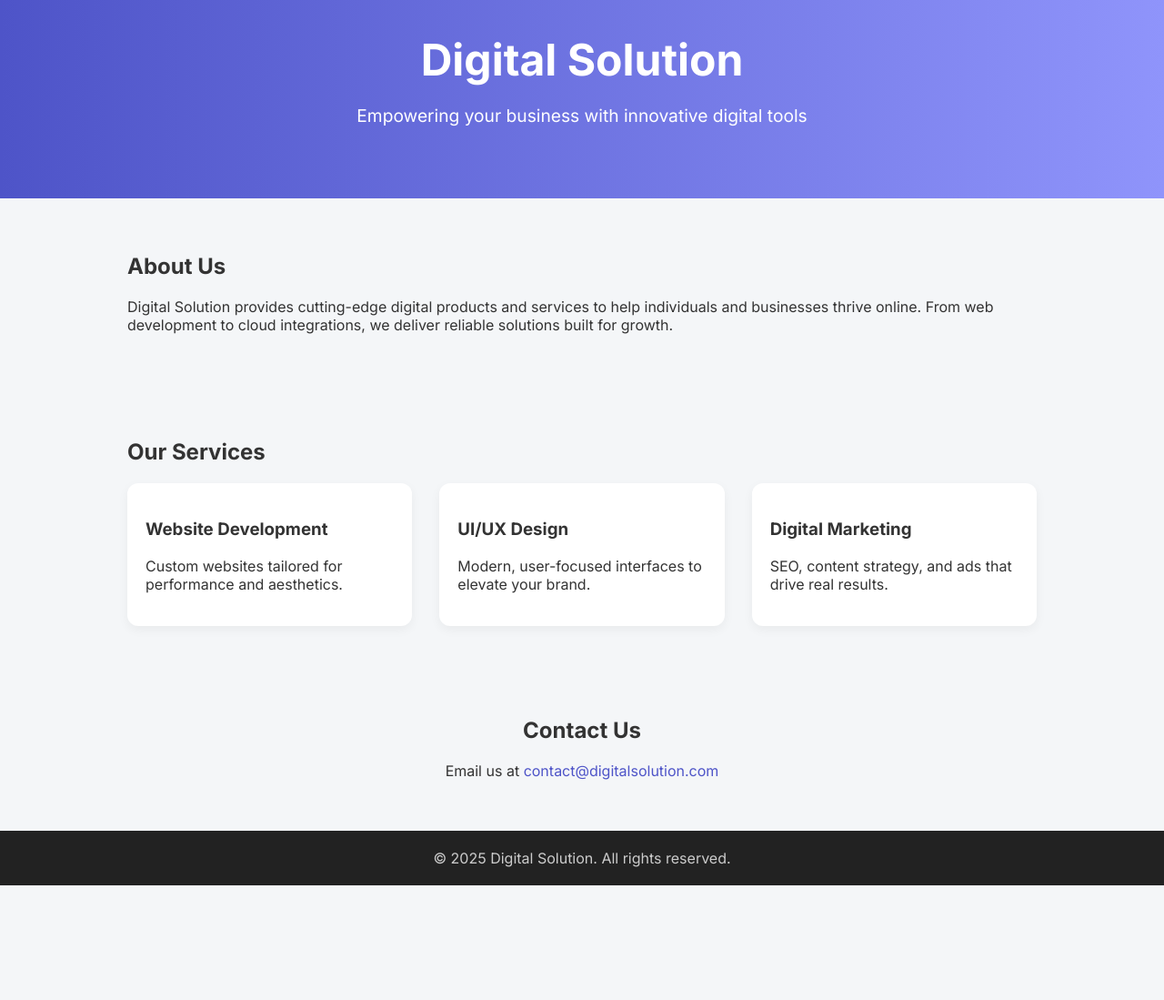
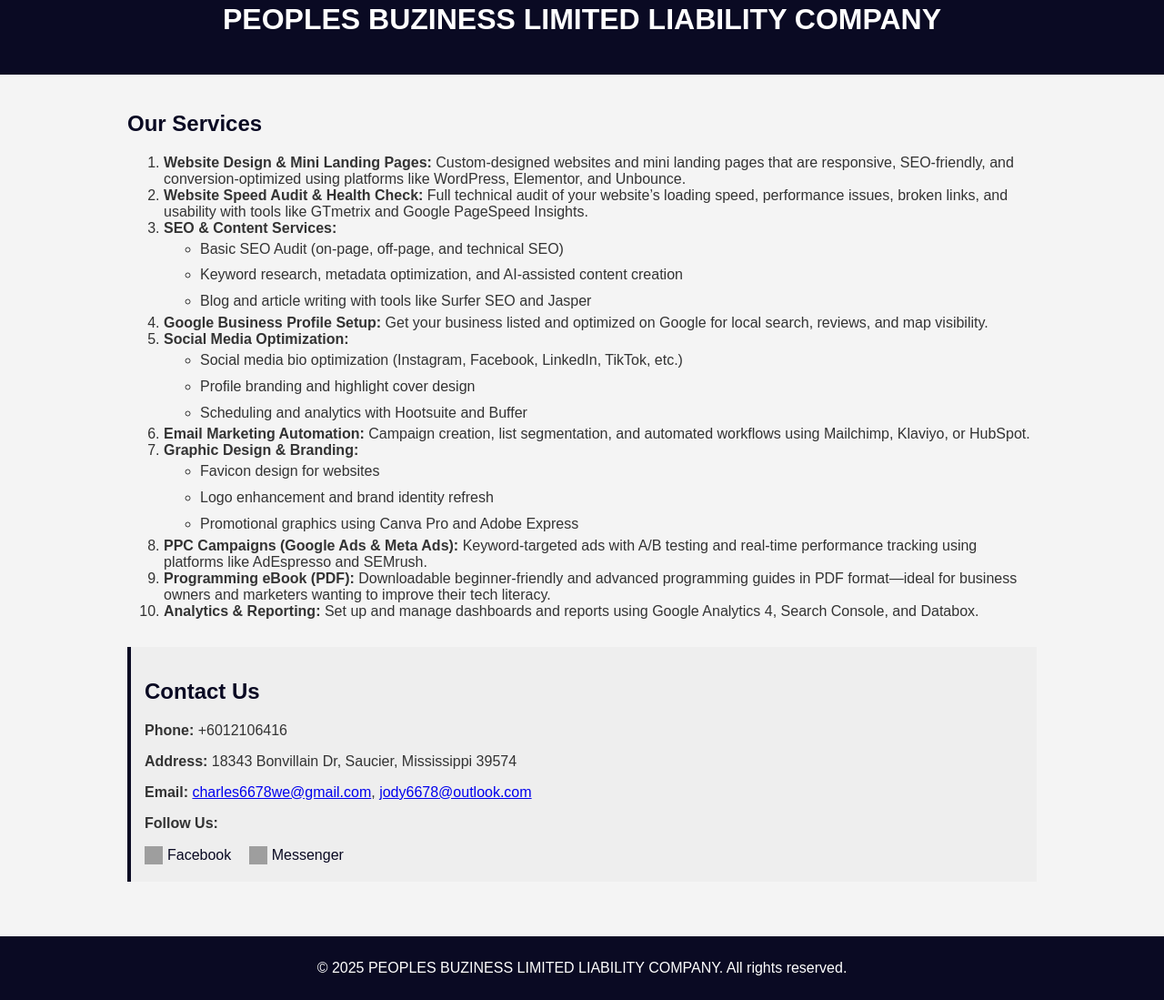
Before and after one commit to weeklymethod/mydigitalsolution, a plain HTML site: page index.html in a window 1280 px wide. Shown: the part 38-1137 px from the top of the page at 91% size. Before the commit the page ends 1011 px from the top, so only its background shows below. Drawn offline with Linux system fonts and the light colour scheme; grey boxes are pictures that could not be loaded.

Commit message:
Update index.html

```diff
--- a/index.html
+++ b/index.html
@@ -3,97 +3,143 @@
 <head>
   <meta charset="UTF-8" />
   <meta name="viewport" content="width=device-width, initial-scale=1.0" />
-  <title>Digital Solution</title>
-  <link href="https://fonts.googleapis.com/css2?family=Inter:wght@400;700&display=swap" rel="stylesheet">
+  <title>PEOPLES BUZINESS LIMITED LIABILITY COMPANY</title>
   <style>
     body {
+      font-family: Arial, sans-serif;
+      background-color: #f4f4f4;
       margin: 0;
-      font-family: 'Inter', sans-serif;
-      background: #f4f6f8;
+      padding: 0;
       color: #333;
     }
     header {
-      background: linear-gradient(to right, #4e54c8, #8f94fb);
-      padding: 60px 20px;
-      color: white;
+      background-color: #0a0a23;
+      color: #fff;
+      padding: 20px;
       text-align: center;
     }
-    header h1 {
-      font-size: 3em;
-      margin: 0.3em 0;
+    .container {
+      padding: 20px;
+      max-width: 1000px;
+      margin: auto;
     }
-    header p {
-      font-size: 1.2em;
+    h2 {
+      color: #0a0a23;
     }
-    section {
-      padding: 40px 20px;
-      max-width: 1000px;
-      margin: 0 auto;
+    ul {
+      line-height: 1.8;
     }
-    .services {
-      display: grid;
-      grid-template-columns: repeat(auto-fit, minmax(250px, 1fr));
-      gap: 30px;
+    .contact {
+      background-color: #eee;
+      padding: 15px;
+      margin-top: 30px;
+      border-left: 4px solid #0a0a23;
     }
-    .card {
-      background: white;
-      border-radius: 12px;
-      box-shadow: 0 4px 12px rgba(0, 0, 0, 0.05);
-      padding: 20px;
+    .social-links {
+      margin-top: 10px;
+    }
+    .social-links a {
+      margin-right: 15px;
+      text-decoration: none;
+      color: #0a0a23;
+      display: inline-flex;
+      align-items: center;
+    }
+    .social-links img {
+      width: 20px;
+      height: 20px;
+      margin-right: 5px;
     }
     footer {
+      background-color: #0a0a23;
+      color: #fff;
       text-align: center;
-      padding: 20px;
-      background: #222;
-      color: #ccc;
-    }
-    .contact {
-      text-align: center;
-    }
-    .contact a {
-      color: #4e54c8;
-      text-decoration: none;
+      padding: 10px;
+      margin-top: 40px;
     }
   </style>
 </head>
 <body>
   <header>
-    <h1>Digital Solution</h1>
-    <p>Empowering your business with innovative digital tools</p>
+    <h1>PEOPLES BUZINESS LIMITED LIABILITY COMPANY</h1>
   </header>
 
-  <section>
-    <h2>About Us</h2>
-    <p>
-      Digital Solution provides cutting-edge digital products and services to help individuals and businesses thrive online. From web development to cloud integrations, we deliver reliable solutions built for growth.
-    </p>
-  </section>
+  <div class="container">
+    <h2>Our Services</h2>
+    <ol>
+      <li>
+        <strong>Website Design & Mini Landing Pages:</strong>
+        Custom-designed websites and mini landing pages that are responsive, SEO-friendly, and conversion-optimized using platforms like WordPress, Elementor, and Unbounce.
+      </li>
+      <li>
+        <strong>Website Speed Audit & Health Check:</strong>
+        Full technical audit of your website’s loading speed, performance issues, broken links, and usability with tools like GTmetrix and Google PageSpeed Insights.
+      </li>
+      <li>
+        <strong>SEO & Content Services:</strong>
+        <ul>
+          <li>Basic SEO Audit (on-page, off-page, and technical SEO)</li>
+          <li>Keyword research, metadata optimization, and AI-assisted content creation</li>
+          <li>Blog and article writing with tools like Surfer SEO and Jasper</li>
+        </ul>
+      </li>
+      <li>
+        <strong>Google Business Profile Setup:</strong>
+        Get your business listed and optimized on Google for local search, reviews, and map visibility.
+      </li>
+      <li>
+        <strong>Social Media Optimization:</strong>
+        <ul>
+          <li>Social media bio optimization (Instagram, Facebook, LinkedIn, TikTok, etc.)</li>
+          <li>Profile branding and highlight cover design</li>
+          <li>Scheduling and analytics with Hootsuite and Buffer</li>
+        </ul>
+      </li>
+      <li>
+        <strong>Email Marketing Automation:</strong>
+        Campaign creation, list segmentation, and automated workflows using Mailchimp, Klaviyo, or HubSpot.
+      </li>
+      <li>
+        <strong>Graphic Design & Branding:</strong>
+        <ul>
+          <li>Favicon design for websites</li>
+          <li>Logo enhancement and brand identity refresh</li>
+          <li>Promotional graphics using Canva Pro and Adobe Express</li>
+        </ul>
+      </li>
+      <li>
+        <strong>PPC Campaigns (Google Ads & Meta Ads):</strong>
+        Keyword-targeted ads with A/B testing and real-time performance tracking using platforms like AdEspresso and SEMrush.
+      </li>
+      <li>
+        <strong>Programming eBook (PDF):</strong>
+        Downloadable beginner-friendly and advanced programming guides in PDF format—ideal for business owners and marketers wanting to improve their tech literacy.
+      </li>
+      <li>
+        <strong>Analytics & Reporting:</strong>
+        Set up and manage dashboards and reports using Google Analytics 4, Search Console, and Databox.
+      </li>
+    </ol>
 
-  <section>
-    <h2>Our Services</h2>
-    <div class="services">
-      <div class="card">
-        <h3>Website Development</h3>
-        <p>Custom websites tailored for performance and aesthetics.</p>
-      </div>
-      <div class="card">
-        <h3>UI/UX Design</h3>
-        <p>Modern, user-focused interfaces to elevate your brand.</p>
-      </div>
-      <div class="card">
-        <h3>Digital Marketing</h3>
-        <p>SEO, content strategy, and ads that drive real results.</p>
+    <div class="contact">
+      <h2>Contact Us</h2>
+      <p><strong>Phone:</strong> +6012106416</p>
+      <p><strong>Address:</strong> 18343 Bonvillain Dr, Saucier, Mississippi 39574</p>
+      <p><strong>Email:</strong> <a href="mailto:charles6678we@gmail.com">charles6678we@gmail.com</a>, <a href="mailto:jody6678@outlook.com">jody6678@outlook.com</a></p>
+      <div class="social-links">
+        <p><strong>Follow Us:</strong></p>
+        <a href="https://www.facebook.com/profile.php?id=61576147377626" target="_blank">
+          <img src="https://cdn-icons-png.flaticon.com/512/733/733547.png" alt="Facebook" />Facebook
+        </a>
+        <a href="https://www.facebook.com/profile.php?id=61576147377626" target="_blank">
+          <img src="https://cdn-icons-png.flaticon.com/512/2111/2111342.png" alt="Messenger" />Messenger
+        </a>
       </div>
     </div>
-  </section>
-
-  <section class="contact">
-    <h2>Contact Us</h2>
-    <p>Email us at <a href="mailto:contact@digitalsolution.com">contact@digitalsolution.com</a></p>
-  </section>
+  </div>
 
   <footer>
-    &copy; 2025 Digital Solution. All rights reserved.
+    <p>&copy; 2025 PEOPLES BUZINESS LIMITED LIABILITY COMPANY. All rights reserved.</p>
   </footer>
 </body>
 </html>
```
